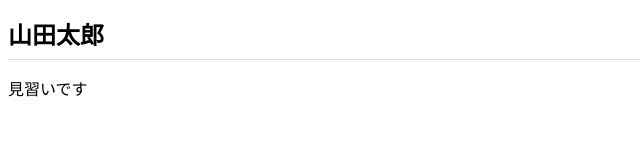
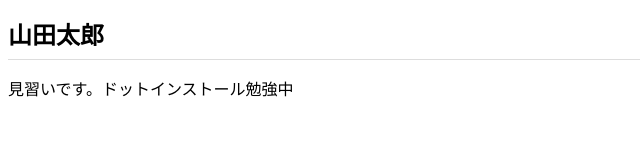
Before and after one commit to tkmttkm/tkmttkm.github.io, a plain HTML site: page index.html in a window 1280 px wide. Shown: the whole page, without its empty margins (0-640 px from the left). Drawn offline with Linux system fonts and the light colour scheme; files that its build step writes are made by us from their sources.

Commit message:
Add files via upload

```diff
--- a/index.html
+++ b/index.html
@@ -9,6 +9,6 @@
 </head>
 <body>
   <h1>山田太郎</h1>
-  <p>見習いです</p>
+  <p>見習いです。ドットインストール勉強中</p>
 </body>
 </html>
```
